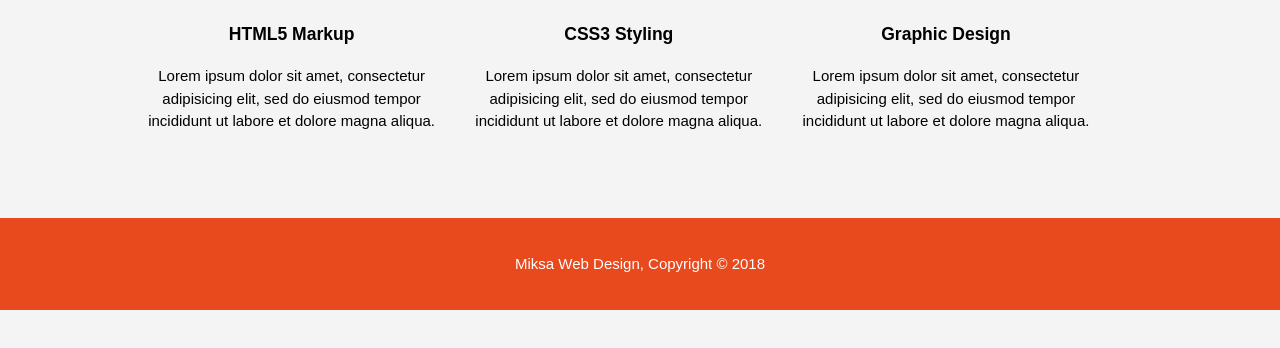
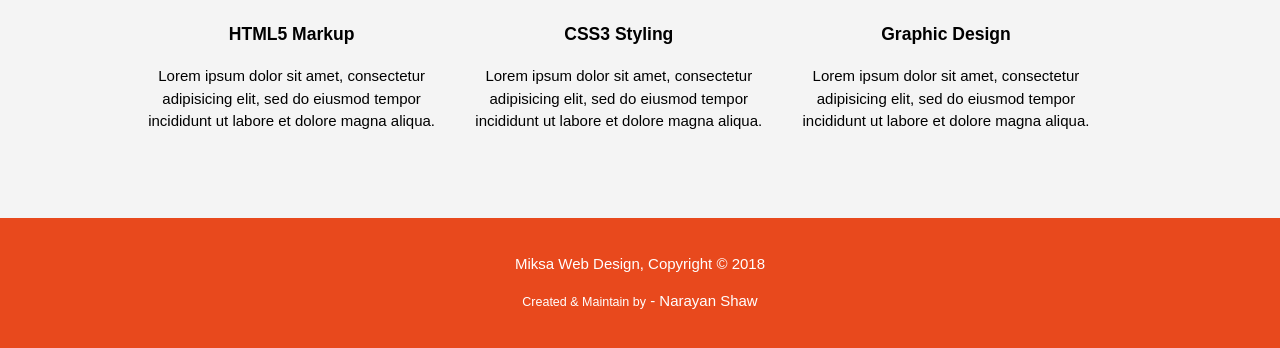
Before and after one commit to MIXblack/Miksa, a plain HTML site: page index.html in a window 1280 px wide. Shown: the part 747-1095 px from the top of the page. Before the commit the page ends 1057 px from the top, so only its background shows below. Drawn offline with Linux system fonts and the light colour scheme.

Commit message:
Update index.html

```diff
--- a/index.html
+++ b/index.html
@@ -63,6 +63,7 @@
 
     <footer>
       <p>Miksa Web Design, Copyright &copy; 2018</p>
+      <p><small>Created & Maintain by</small> - Narayan Shaw</p>
     </footer>
   </body>
 </html>
```
